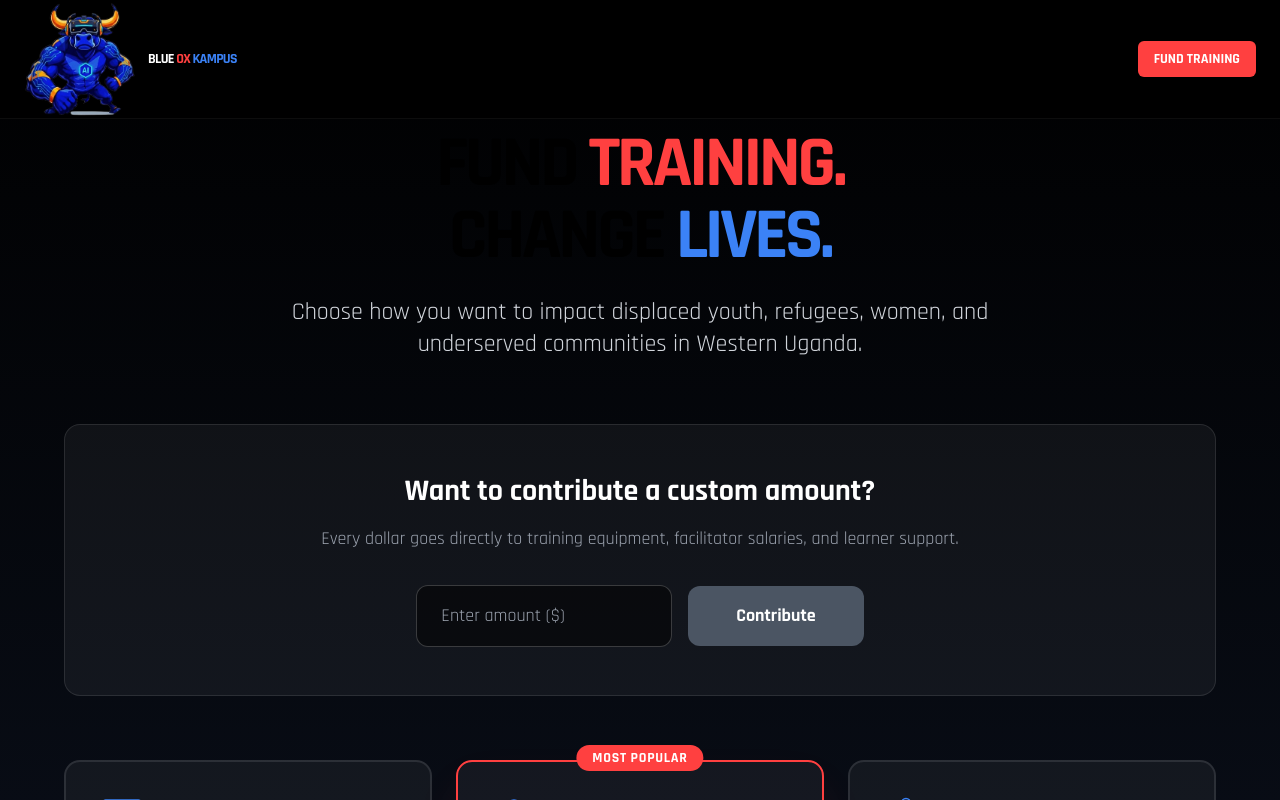
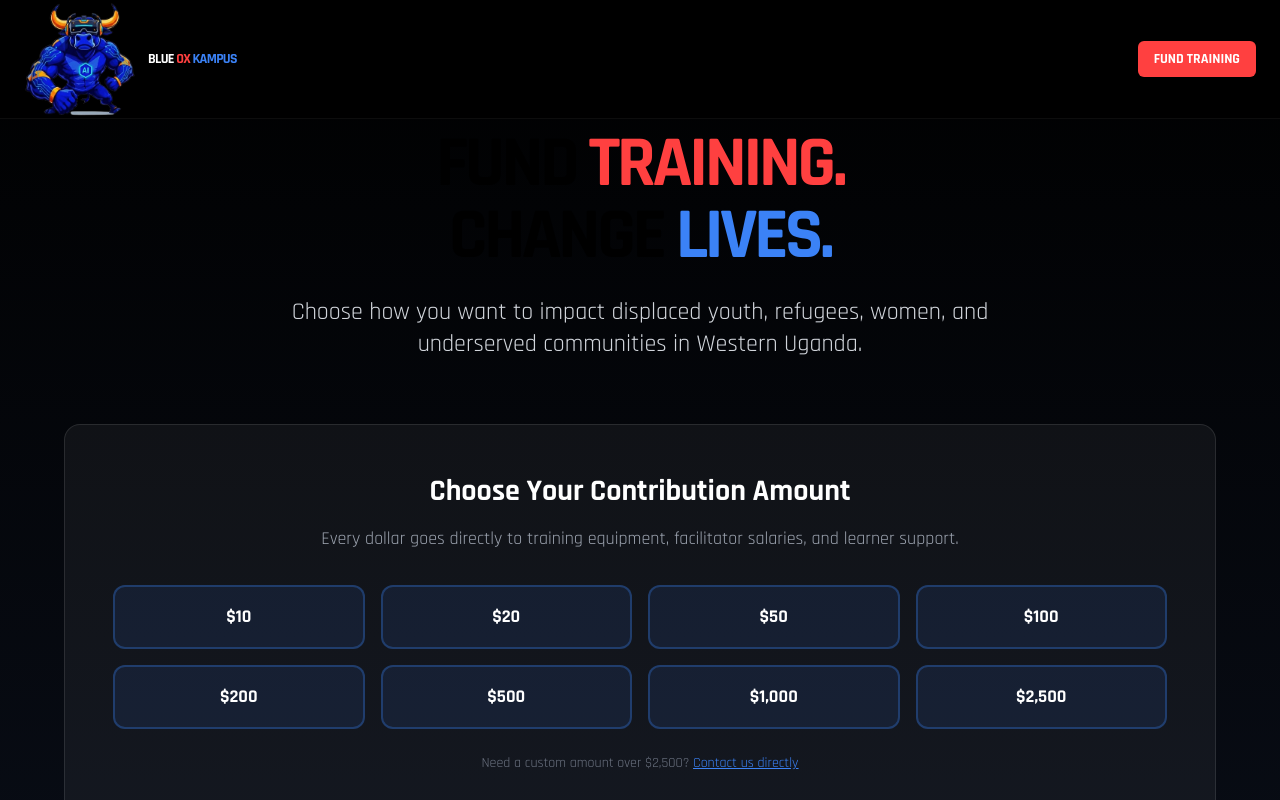
Before and after one commit to Odd-Shoes-Dev/blueox-kampus, a Next.js app: page /fund in a window 1280 px wide. Built offline with nearby package versions, Linux system fonts and the light colour scheme.

Commit message:
Replace custom amount input with preset contribution tier buttons (-)

```diff
--- a/app/fund/page.tsx
+++ b/app/fund/page.tsx
@@ -88,7 +88,14 @@ export default function FundPage() {
       'one-person': 'https://whop.com/blueox/train-1-person/',
       'cohort': 'https://whop.com/blueox/fund-a-cohort/',
       'vr-headset': 'https://whop.com/blueox/vr-headset-d8/',
-      'custom': 'https://whop.com/blueox/custom-amount/',
+      'custom-10': 'https://whop.com/blueox/contribute-10',
+      'custom-20': 'https://whop.com/blueox/contribute-20',
+      'custom-50': 'https://whop.com/blueox/contribute-50',
+      'custom-100': 'https://whop.com/blueox/contribute-100',
+      'custom-200': 'https://whop.com/blueox/contribute-200/',
+      'custom-500': 'https://whop.com/blueox/contribute-500',
+      'custom-1000': 'https://whop.com/blueox/contribute-1000',
+      'custom-2500': 'https://whop.com/blueox/contribute-2500',
     };
 
     const checkoutUrl = checkoutMap[optionId];
@@ -124,28 +131,36 @@ export default function FundPage() {
 
           {/* Custom Amount Section */}
           <Reveal delay={0.2}>
-            <div className="mb-16 bg-white/5 border border-white/10 rounded-2xl p-8 sm:p-12 text-center">
-              <h3 className="text-3xl font-black text-white mb-4">
-                Want to contribute a custom amount?
+            <div className="mb-16 bg-white/5 border border-white/10 rounded-2xl p-8 sm:p-12">
+              <h3 className="text-3xl font-black text-white mb-4 text-center">
+                Choose Your Contribution Amount
               </h3>
-              <p className="text-gray-400 mb-8 text-lg">
+              <p className="text-gray-400 mb-8 text-lg text-center">
                 Every dollar goes directly to training equipment, facilitator salaries, and learner support.
               </p>
-              <div className="flex flex-col sm:flex-row gap-4 justify-center items-center">
-                <input
-                  type="number"
-                  placeholder="Enter amount ($)"
-                  className="bg-black/50 border border-white/20 rounded-xl px-6 py-4 text-white text-lg w-full sm:w-64 focus:outline-none focus:border-[#ff4040]"
-                  onChange={(e) => setSelectedAmount(Number(e.target.value))}
-                />
-                <button
-                  onClick={() => selectedAmount && handleFund('custom', selectedAmount)}
-                  disabled={!selectedAmount || selectedAmount < 1}
-                  className="bg-[#ff4040] hover:bg-[#ff2020] disabled:bg-gray-600 disabled:cursor-not-allowed text-white px-12 py-4 rounded-xl font-bold text-lg transition-all hover:scale-105 w-full sm:w-auto"
-                >
-                  Contribute
-                </button>
+              <div className="grid grid-cols-2 sm:grid-cols-3 md:grid-cols-4 gap-4">
+                {[
+                  { amount: 10, id: 'custom-10' },
+                  { amount: 20, id: 'custom-20' },
+                  { amount: 50, id: 'custom-50' },
+                  { amount: 100, id: 'custom-100' },
+                  { amount: 200, id: 'custom-200' },
+                  { amount: 500, id: 'custom-500' },
+                  { amount: 1000, id: 'custom-1000' },
+                  { amount: 2500, id: 'custom-2500' },
+                ].map((item) => (
+                  <button
+                    key={item.id}
+                    onClick={() => handleFund(item.id, item.amount)}
+                    className="bg-blue-500/10 border-2 border-blue-500/30 hover:bg-blue-500/20 hover:border-blue-500 text-white px-6 py-4 rounded-xl font-bold text-lg transition-all hover:scale-105"
+                  >
+                    ${item.amount.toLocaleString()}
+                  </button>
+                ))}
               </div>
+              <p className="text-gray-500 text-sm text-center mt-6">
+                Need a custom amount over $2,500? <a href="mailto:blueoxrecruit@gmail.com" className="text-blue-500 hover:text-blue-400 underline">Contact us directly</a>
+              </p>
             </div>
           </Reveal>
 
```
